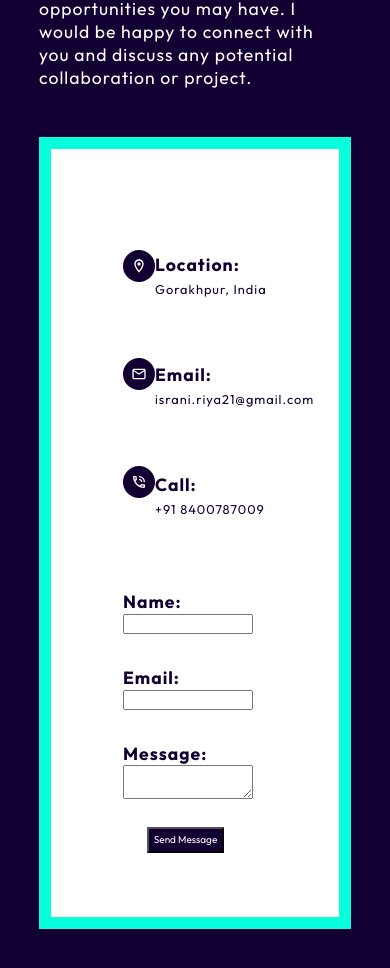
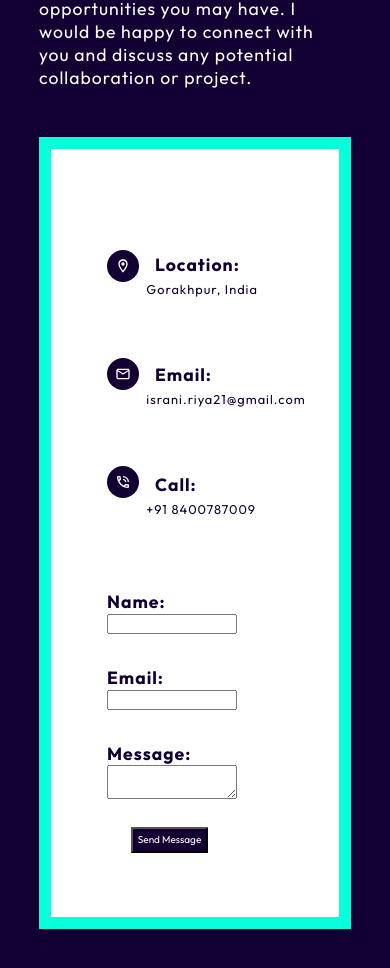
Before and after one commit to israni21/My-Portfolio, a React (Create React App) app: page / in a window 390 px wide. Shown: the part 7098-8066 px from the top of the page. Built offline with nearby package versions, Linux system fonts and the light colour scheme.

Commit message:
Update HeroImageStyles4.css

```diff
--- a/src/components/HeroImageStyles4.css
+++ b/src/components/HeroImageStyles4.css
@@ -203,36 +203,36 @@
     .footer4 .footer-container4 .contact .container4 .left .text #location{
         font-size: 1.1rem;
         margin-top: 4.5rem;
-        margin-left: 0;
+        margin-left: 1rem;
     }
 
     .footer4 .footer-container4 .contact .container4 .left .text #email{
         font-size: 1.1rem;
         margin-top: 4.5rem;
-        margin-left: 0;
+        margin-left: 1rem;
     }
 
     .footer4 .footer-container4 .contact .container4 .left .text #call{
         font-size: 1.1rem;
         margin-top: 4.5rem;
         margin-left: 0.5rem;
-        margin-left: 0;
+        margin-left: 1rem;
     }
 
     .footer4 .footer-container4 .contact .container4 .left .text #location::after{
-        content: "\a Gorakhpur, India";
+        content: "\a   Gorakhpur, India";
         white-space: pre;
         font-size: 0.8rem;
     }
 
     .footer4 .footer-container4 .contact .container4 .left .text #email::after{
-        content: "\a israni.riya21@gmail.com";
+        content: "\a   israni.riya21@gmail.com";
         white-space: pre;
         font-size: 0.8rem;
     }
 
     .footer4 .footer-container4 .contact .container4 .left .text #call::after{
-        content: "\a +91 8400787009";
+        content: "\a   +91 8400787009";
         white-space: pre;
         font-size: 0.8rem;
     }
@@ -264,7 +264,7 @@
     .footer4 .footer-container4 .contact .container4{
         grid-template-columns: 0fr;
         grid-gap: 0px;
-        padding-right: 5rem;
+        padding-left: 1rem;
     }
 
     .footer4 .footer-container4 .contact .container4 .right h2{
```
